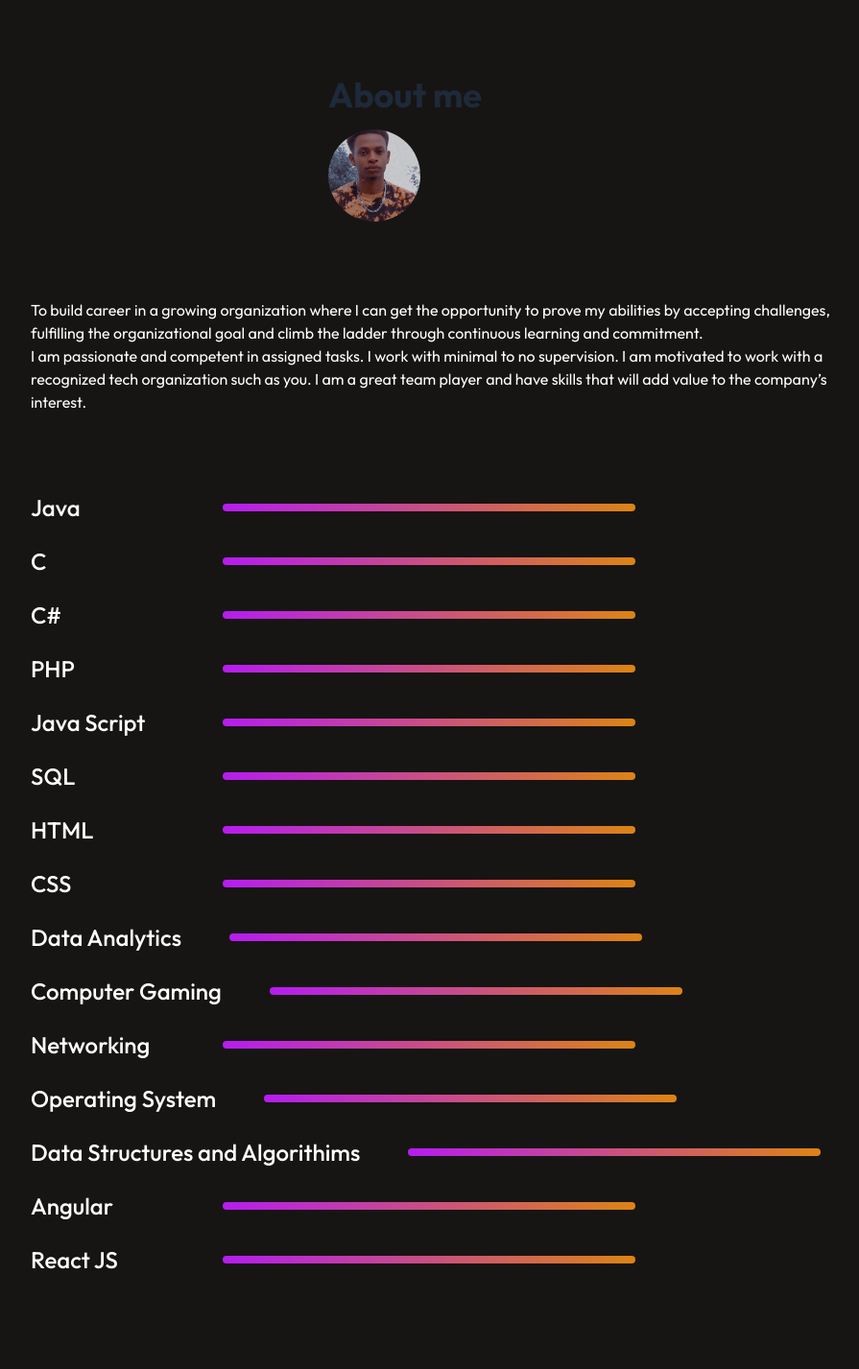
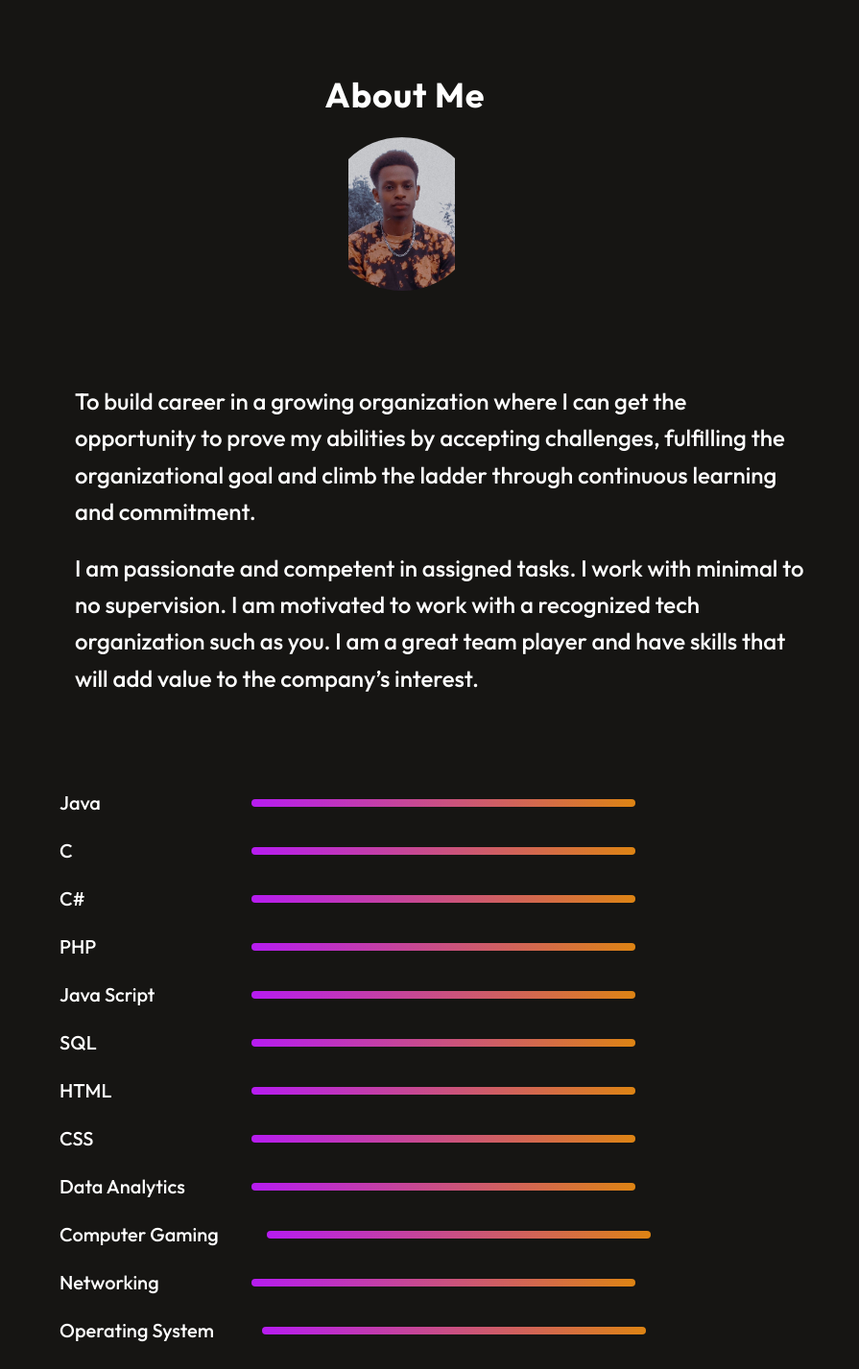
Before and after one commit to Mathesh4lyf/Portfolio, a React (Vite) app: page / in a window 1280 px wide. Shown: the part 1080-2507 px from the top of the page at 96% size, without its empty margins (218-1113 px from the left). Built offline with nearby package versions, Linux system fonts and the light colour scheme; a web font is replaced by a local one.

Commit message:
Modifications

```diff
--- a/src/pages/About/About.css
+++ b/src/pages/About/About.css
@@ -18,13 +18,19 @@
   flex-direction: column;
   gap: 80px;
 }
-about-para {
+.about-para {
   display: flex;
   flex-direction: column;
-  gap: 20px;
-  font-size: 24px;
+  gap: 1.25rem;
+  font-size: 1.5rem;
   font-weight: 500;
+  line-height: 1.6;
+  color: white;
+  max-width: 800px;
+  margin: 0 auto;
+  padding: 1rem;
 }
+
 .about-skills {
   display: flex;
   flex-direction: column;
@@ -38,7 +44,7 @@ about-para {
 }
 .about-skill p {
   min-width: 150px;
-  font-size: 24px;
+  font-size: 20px;
   font-weight: 500;
 }
 .about-skill hr {
@@ -63,7 +69,7 @@ about-para {
   transition: 0.5s;
 }
 .about-achievement h1 {
-  font-size: 60px;
+  font-size: 34px;
   font-weight: 700;
   background: linear-gradient(270deg, #df8908 50.41%, #b415ff 90.25%);
   background-clip: text;
--- a/src/pages/About/About.jsx
+++ b/src/pages/About/About.jsx
@@ -6,11 +6,14 @@ const About = () => {
   return (
     <div className="about" id="about">
       <div className="about-title">
-        <h1 className="text-4xl font-bold text-gray-800 mb-4 ">About me</h1>
+        <h1 className="text-4xl font-bold text-white mb-6 tracking-wide">
+          About Me
+        </h1>
+
         <img
           src={profilePic}
           alt="profile-pic"
-          className="h-24 w-24 rounded-full object-cover"
+          className="h-40 w-40 rounded-full object-contain"
         />
       </div>
       <div className="about-section">
--- a/src/pages/Dashboard/Dashboard.jsx
+++ b/src/pages/Dashboard/Dashboard.jsx
@@ -9,7 +9,7 @@ const Dashboard = () => {
         <img
           src={profilePic}
           alt="profile-pic"
-          className="h-24 w-24 rounded-full object-cover" // Centered image and make it circular
+          className="h-24 w-24 rounded-full object-contain" // Centered image and make it circular
         />
 
         <h1 className="font-bold text-3xl text-center text-white">
--- a/src/pages/MyWork/mywork.css
+++ b/src/pages/MyWork/mywork.css
@@ -125,3 +125,4 @@
 .animation-delay-2 {
   animation-delay: 2s;
 }
+/* @media(max-width:768px) */
--- a/src/pages/Services/services.css
+++ b/src/pages/Services/services.css
@@ -34,7 +34,7 @@
 .services-container {
   display: grid;
   grid-template-columns: 1fr 1fr 1fr;
-  gap: 40px;
+  gap: 30px;
   margin: 80px;
 }
 .services-format h3 {
@@ -42,7 +42,7 @@
   font-weight: 600;
 }
 .services-format h2 {
-  font-size: 38px;
+  font-size: 28px;
   font-weight: 800;
   background: linear-gradient(270deg, #df8908 50%, #b415ff 100%);
   background-clip: text;
@@ -52,6 +52,9 @@
 .services-format p {
   color: #d4d4d4;
   line-height: 30x;
+  max-width: 300px;
+  font-size: 18px;
+  line-height: 32px;
   max-width: 300px;
 }
 .services-readmore {
```
